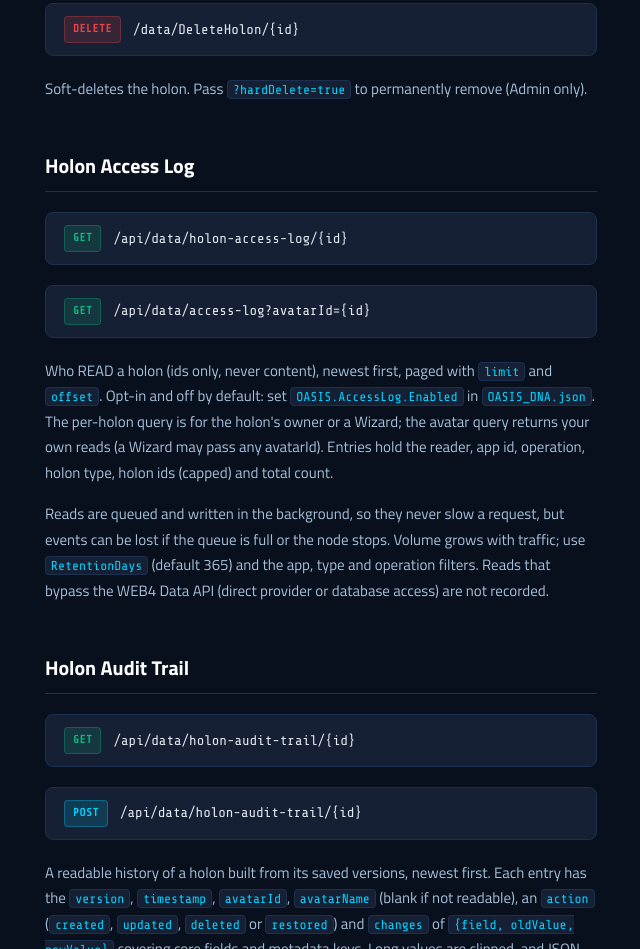
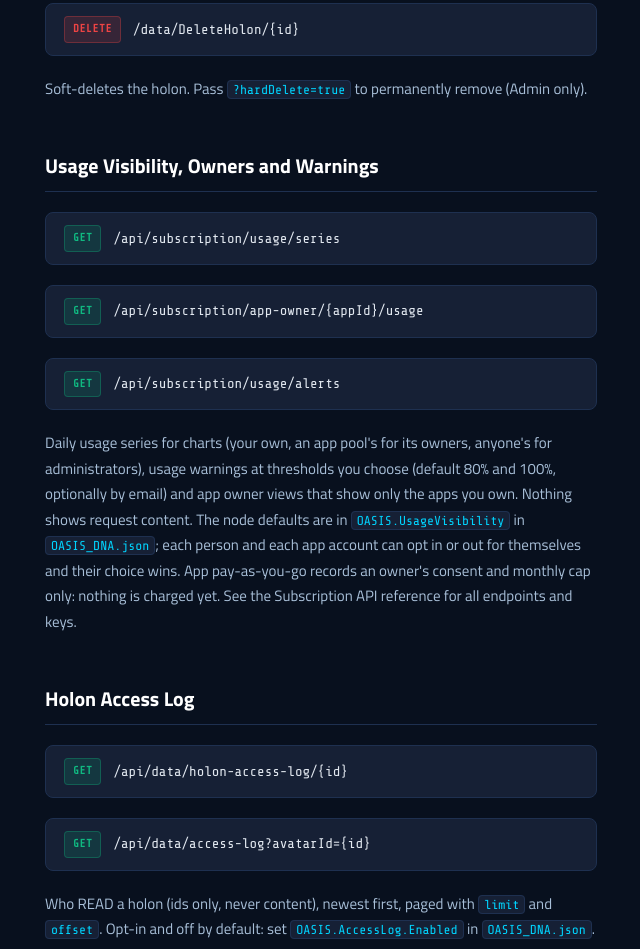
Before and after one commit to NextGenSoftwareUK/OASISDocsWebsite, a website: page reference/data.html in a window 1280 px wide. Shown: the part 2103-3052 px from the top of the page, without its empty margins (539-1179 px from the left). Drawn offline with nearby package versions, Linux system fonts and the light colour scheme.

Commit message:
docs: usage visibility, owners and warnings

```diff
--- a/reference/data.html
+++ b/reference/data.html
@@ -113,6 +113,12 @@
     <div class="endpoint"><span class="method method-delete">DELETE</span><span class="endpoint-path">/data/DeleteHolon/{id}</span></div>
     <p>Soft-deletes the holon. Pass <code>?hardDelete=true</code> to permanently remove (Admin only).</p>
 
+    <h2 id="usage-visibility">Usage Visibility, Owners and Warnings</h2>
+    <div class="endpoint"><span class="method method-get">GET</span><span class="endpoint-path">/api/subscription/usage/series</span></div>
+    <div class="endpoint"><span class="method method-get">GET</span><span class="endpoint-path">/api/subscription/app-owner/{appId}/usage</span></div>
+    <div class="endpoint"><span class="method method-get">GET</span><span class="endpoint-path">/api/subscription/usage/alerts</span></div>
+    <p>Daily usage series for charts (your own, an app pool's for its owners, anyone's for administrators), usage warnings at thresholds you choose (default 80% and 100%, optionally by email) and app owner views that show only the apps you own. Nothing shows request content. The node defaults are in <code>OASIS.UsageVisibility</code> in <code>OASIS_DNA.json</code>; each person and each app account can opt in or out for themselves and their choice wins. App pay-as-you-go records an owner's consent and monthly cap only: nothing is charged yet. See the Subscription API reference for all endpoints and keys.</p>
+
     <h2 id="holon-access-log">Holon Access Log</h2>
     <div class="endpoint"><span class="method method-get">GET</span><span class="endpoint-path">/api/data/holon-access-log/{id}</span></div>
     <div class="endpoint"><span class="method method-get">GET</span><span class="endpoint-path">/api/data/access-log?avatarId={id}</span></div>
```
